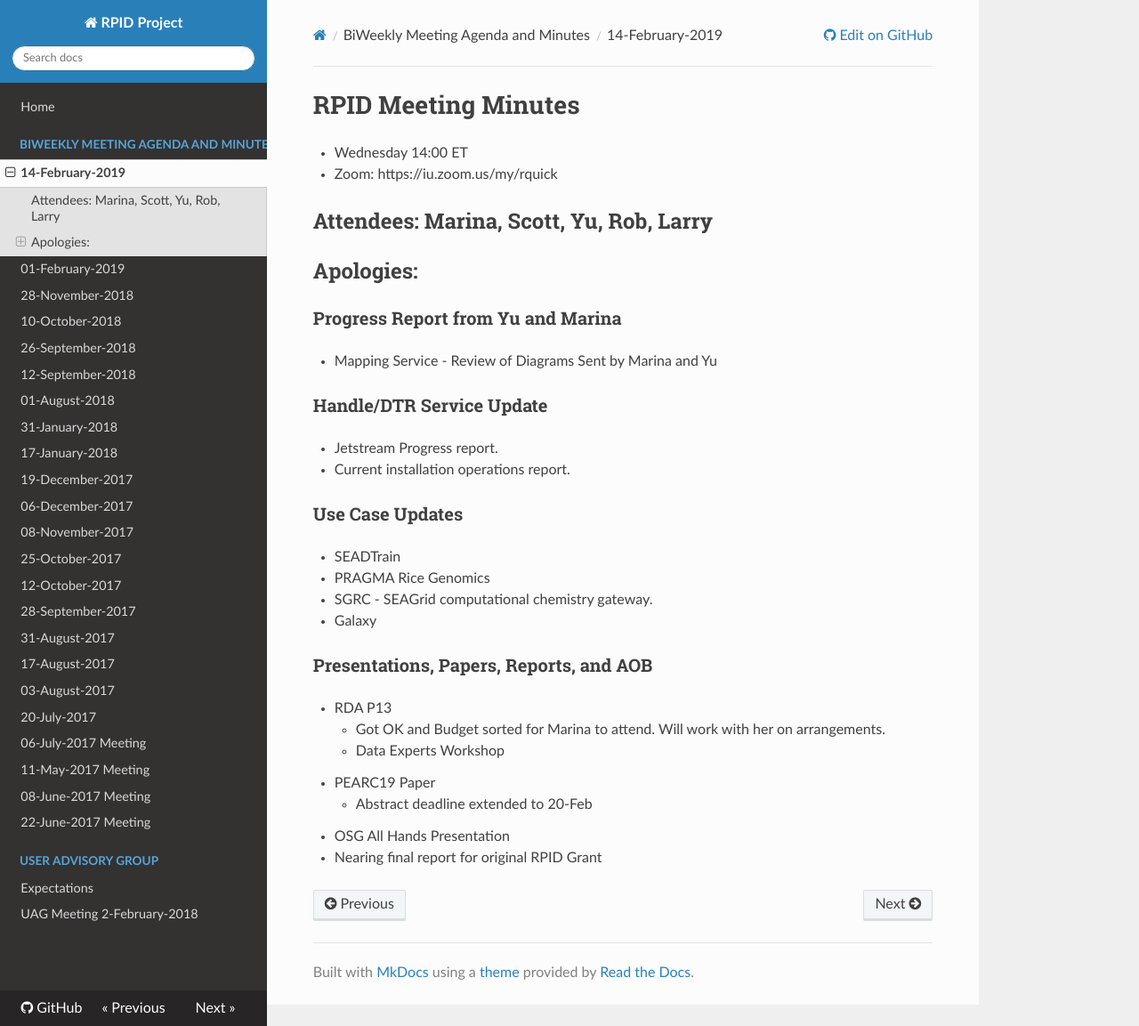
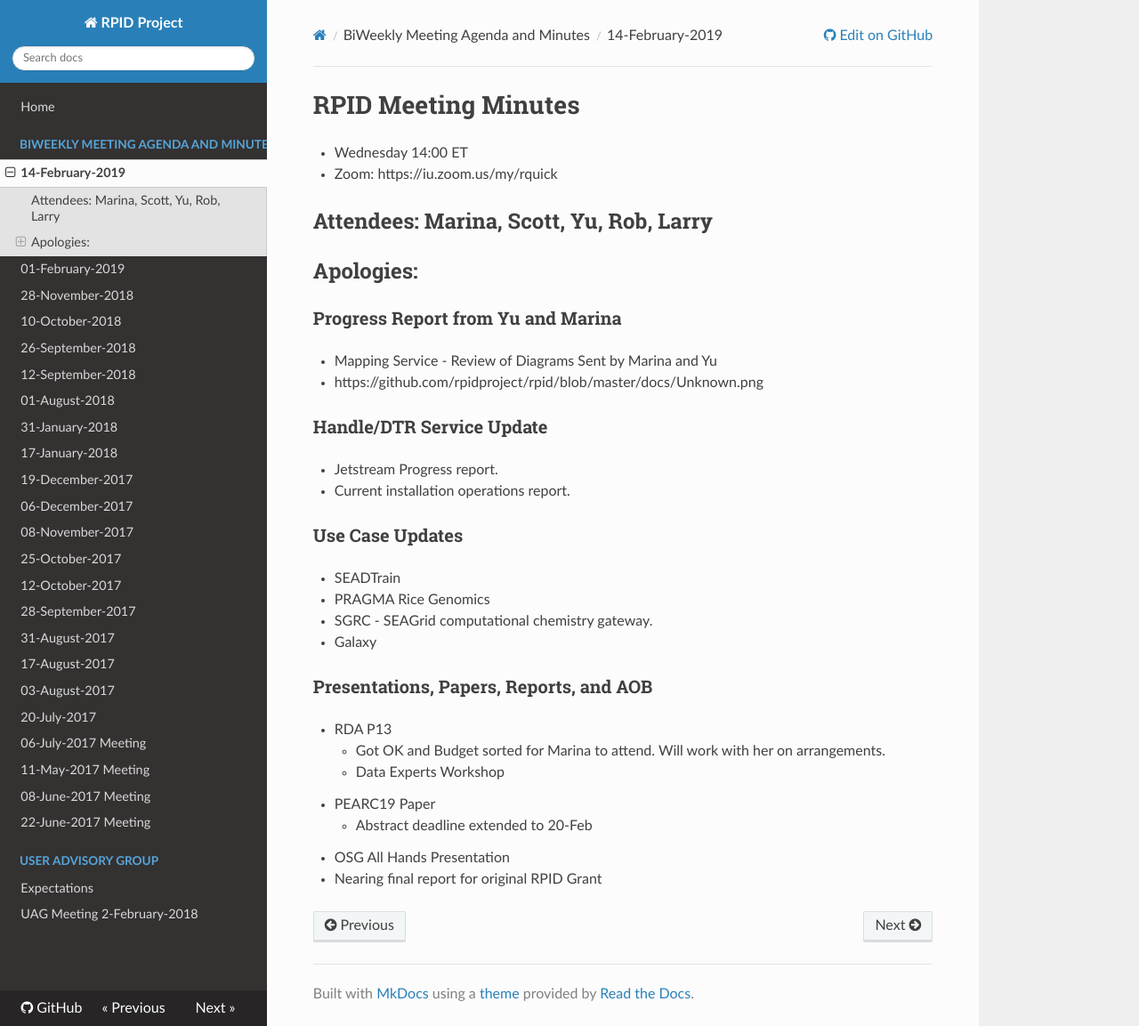
Before and after one commit to rpidproject/rpid, an MkDocs documentation site: the page built from docs/14-February-2019.md, in a window 1280 px wide and 1153 px high. Shown: the whole window at 89% size. Built offline with MkDocs 1.6.1, drawn with Linux system fonts in a browser that asks for light colours; nearby versions of some CDN libraries; old or Windows-style settings are respelled for this version of MkDocs; some of the changed lines change nothing that is shown.

Commit message:
Update 14-February-2019.md

```diff
--- a/docs/14-February-2019.md
+++ b/docs/14-February-2019.md
@@ -8,6 +8,7 @@
 
 ### Progress Report from Yu and Marina
    * Mapping Service - Review of Diagrams Sent by Marina and Yu
+   * https://github.com/rpidproject/rpid/blob/master/docs/Unknown.png
 
 ### Handle/DTR Service Update
    * Jetstream Progress report.
```
